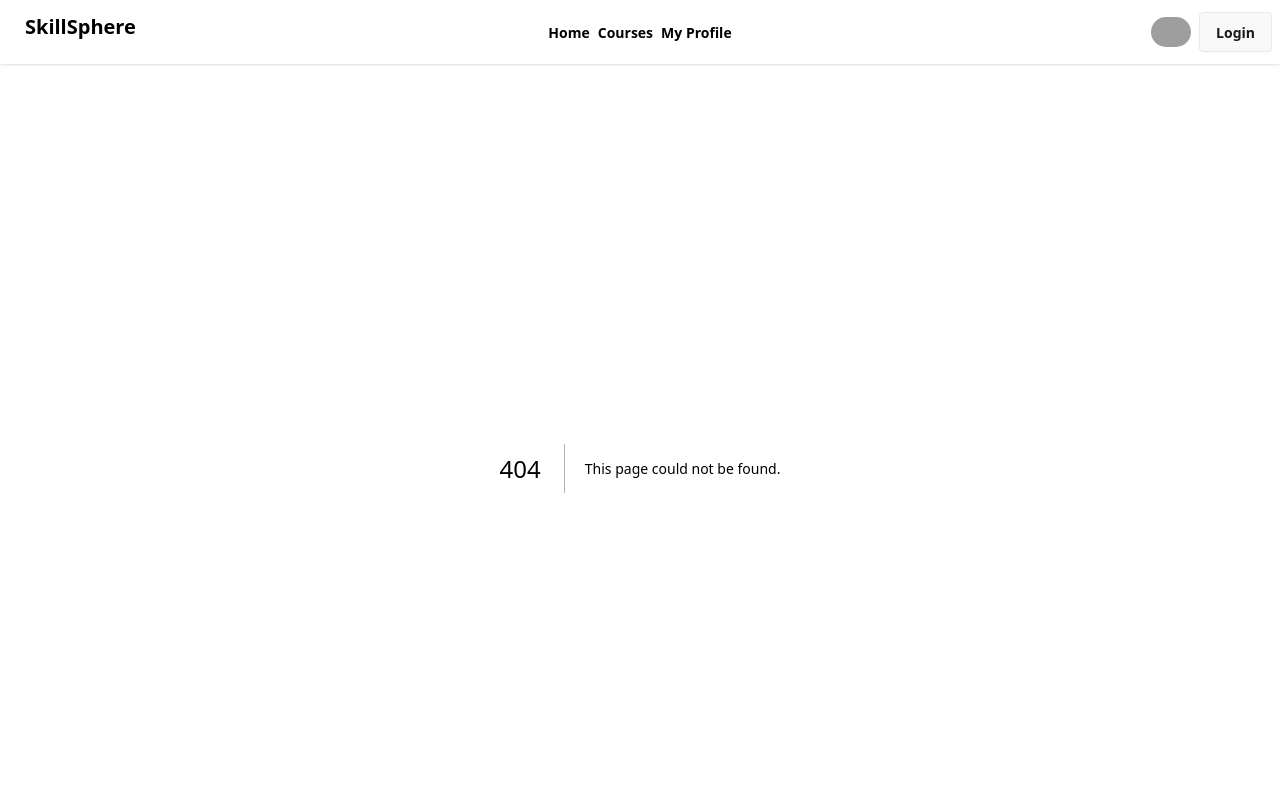
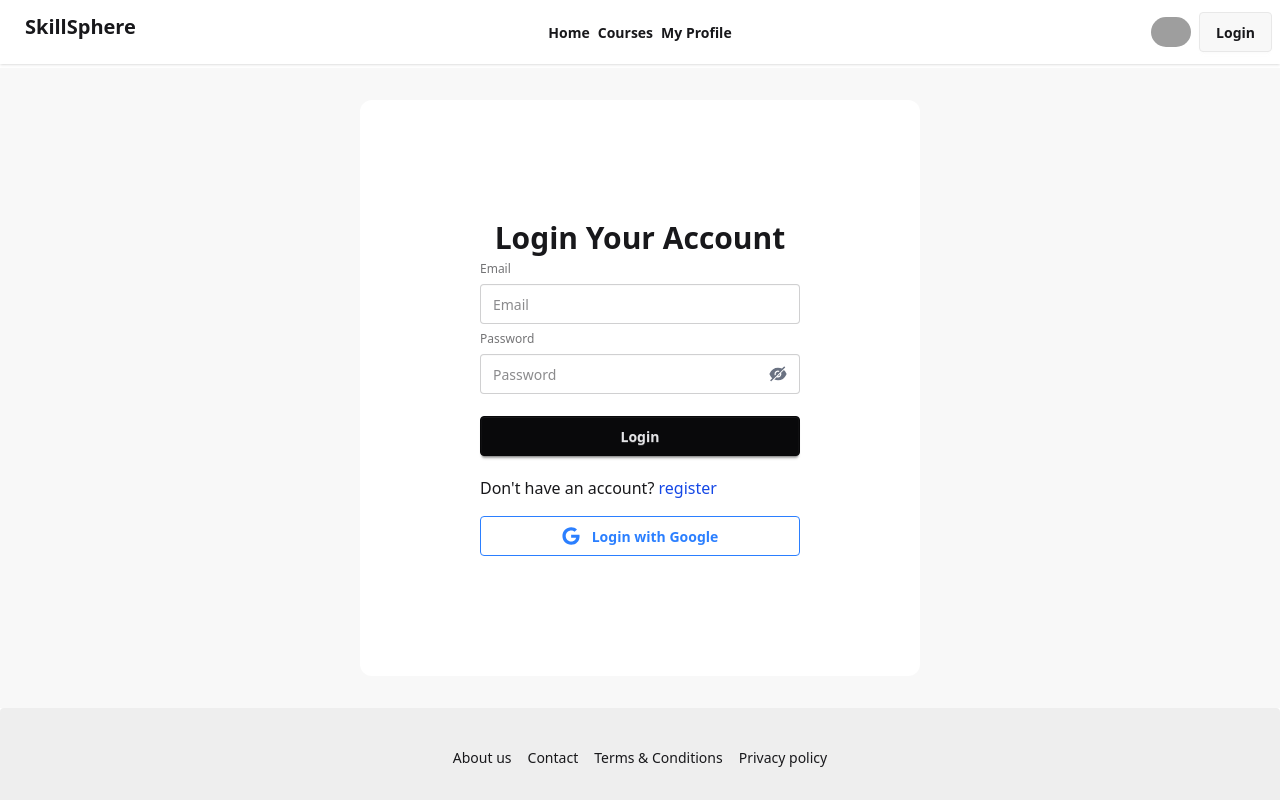
Before and after one commit to nahin113/NexLearn, a Next.js app: page /auth/login in a window 1280 px wide. Before the commit this address had no page. Shown: the top 800 px of the page. Built offline with nearby package versions, Linux system fonts and the light colour scheme; grey boxes are pictures that could not be loaded.

Commit message:
feat: implement authentication UI with styled login and registration forms

```diff
--- a/package.json
+++ b/package.json
@@ -9,10 +9,14 @@
     "lint": "eslint"
   },
   "dependencies": {
+    "@better-auth/mongo-adapter": "^1.6.9",
+    "better-auth": "^1.6.9",
     "json-server": "^1.0.0-beta.15",
+    "mongodb": "^7.2.0",
     "next": "16.2.4",
     "react": "19.2.4",
     "react-dom": "19.2.4",
+    "react-hook-form": "^7.75.0",
     "react-hot-toast": "^2.6.0",
     "react-icons": "^5.6.0",
     "react-toastify": "^11.1.0"
--- /dev/null
+++ b/src/app/auth/login/page.jsx
@@ -0,0 +1,108 @@
+"use client";
+// import { authClient } from "@/lib/auth-client";
+import Link from "next/link";
+import { useState } from "react";
+import { useForm } from "react-hook-form";
+import { toast } from "react-toastify";
+import { AiFillEye } from "react-icons/ai";
+import { AiFillEyeInvisible } from "react-icons/ai";
+import { FaGoogle} from "react-icons/fa";
+
+const handleLoginFunc = async (data) => {
+  const { email, password } = data;
+
+  const { data: res, error } = await authClient.signIn.email({
+    email: email,
+    password: password,
+    rememberMe: true,
+    callbackURL: "/",
+  });
+
+  if (res) toast.success("Login Successful");
+  if (error) toast.error(error.message);
+};
+
+// const authClient = createAuthClient();
+
+const LoginPage = () => {
+  const [isVisible, setIsVisible] = useState(false);
+  const {
+    register,
+    handleSubmit,
+    watch,
+    formState: { errors },
+  } = useForm();
+
+  const handleGoogleSignIn = async () => {
+    const data = await authClient.signIn.social({
+      provider: "google",
+    });
+    console.log(data);
+  };
+  return (
+    <div className="container mx-auto min-h-[80vh] flex justify-center items-center bg-base-200">
+      <div className="p-30 rounded-xl bg-white">
+        <h2 className="font-bold text-center text-3xl">Login Your Account</h2>
+        <form onSubmit={handleSubmit(handleLoginFunc)}>
+          <fieldset className="fieldset rounded-box w-xs ">
+            <label className="label">Email</label>
+            <input
+              type="email"
+              {...register("email", { required: "Email field is required" })}
+              className="input"
+              placeholder="Email"
+            />
+            {errors.email && (
+              <p className="text-red-500">{errors.email.message}</p>
+            )}
+
+            <label className="label">Password</label>
+            <div className="relative w-full max-w-xs">
+              <input
+                type={isVisible ? "text" : "password"}
+                {...register("password", {
+                  required: "Password field is required",
+                })}
+                className="input input-bordered w-full pr-10"
+                placeholder="Password"
+              />
+
+              <button
+                type="button"
+                className="absolute inset-y-0 right-0 flex items-center pr-3 text-gray-500 hover:text-gray-700"
+                onClick={() => setIsVisible(!isVisible)}
+              >
+                {isVisible ? (
+                  <AiFillEye size={20} />
+                ) : (
+                  <AiFillEyeInvisible size={20} />
+                )}
+              </button>
+            </div>
+            {errors.password && (
+              <p className="text-red-500">{errors.password.message}</p>
+            )}
+            <button className="btn btn-neutral mt-4">Login</button>
+          </fieldset>
+        </form>
+        <p className="mt-4">
+          Don't have an account?{" "}
+          <Link className="text-blue-700" href={"/auth/register"}>
+            register
+          </Link>
+        </p>
+        <div className="flex flex-col gap-2 pt-4">
+          <button
+            onClick={handleGoogleSignIn}
+            className="btn btn-outline border-blue-500 text-blue-500 hover:bg-blue-500 hover:border-blue-500 hover:text-white flex items-center gap-3 w-full"
+          >
+            <FaGoogle className="text-lg" />
+            <span>Login with Google</span>
+          </button>
+        </div>
+      </div>
+    </div>
+  );
+};
+
+export default LoginPage;
--- /dev/null
+++ b/src/app/auth/register/page.jsx
@@ -0,0 +1,115 @@
+"use client";
+// import { authClient } from "@/lib/auth-client";
+import Link from "next/link";
+import { useState } from "react";
+import { useForm } from "react-hook-form";
+import { toast } from "react-toastify";
+import { AiFillEye } from "react-icons/ai";
+import { AiFillEyeInvisible } from "react-icons/ai";
+const handleRegisterFunc = async (data) => {
+  const { name, email, password, Photo_URL } = data;
+
+  const { data: res, error } = await authClient.signUp.email({
+    name: name,
+    email: email,
+    password: password,
+    image: Photo_URL,
+    callbackURL: "/",
+  });
+
+  if (res) toast.success("SignUp Successful");
+  if (error) toast.error(error.message);
+};
+
+const RegisterPage = () => {
+  const [isVisible, setIsVisible] = useState(false);
+  const {
+    register,
+    handleSubmit,
+    watch,
+    formState: { errors },
+  } = useForm();
+  return (
+    <div className="container mx-auto min-h-[80vh] flex justify-center items-center bg-base-200">
+      <div className="p-30 rounded-xl bg-white">
+        <h2 className="font-bold text-center text-3xl">
+          Register Your Account
+        </h2>
+        <form onSubmit={handleSubmit(handleRegisterFunc)}>
+          <fieldset className="fieldset rounded-box w-xs ">
+            <label className="label">Name</label>
+            <input
+              type="text"
+              {...register("name", { required: "Name field is required" })}
+              className="input"
+              placeholder="Name"
+            />
+            {errors.name && (
+              <p className="text-red-500">{errors.name.message}</p>
+            )}
+
+            <label className="label">Photo URL</label>
+            <input
+              type="text"
+              {...register("Photo_URL", {
+                required: "Photo URL field is required",
+              })}
+              className="input"
+              placeholder="Photo URL"
+            />
+            {errors.Photo_URL && (
+              <p className="text-red-500">{errors.Photo_URL.message}</p>
+            )}
+
+            <label className="label">Email</label>
+            <input
+              type="email"
+              {...register("email", { required: "Email field is required" })}
+              className="input"
+              placeholder="Email"
+            />
+            {errors.email && (
+              <p className="text-red-500">{errors.email.message}</p>
+            )}
+
+            <label className="label">Password</label>
+            <div className="relative w-full max-w-xs">
+              <input
+                type={isVisible ? "text" : "password"}
+                {...register("password", {
+                  required: "Password field is required",
+                })}
+                className="input input-bordered w-full pr-10"
+                placeholder="Password"
+              />
+
+              <button
+                type="button"
+                className="absolute inset-y-0 right-0 flex items-center pr-3 text-gray-500 hover:text-gray-700"
+                onClick={() => setIsVisible(!isVisible)}
+              >
+                {isVisible ? (
+                  <AiFillEye size={20} />
+                ) : (
+                  <AiFillEyeInvisible size={20} />
+                )}
+              </button>
+            </div>
+            {errors.password && (
+              <p className="text-red-500">{errors.password.message}</p>
+            )}
+            <button className="btn btn-neutral mt-4">Register</button>
+          </fieldset>
+        </form>
+        <p className="mt-4">
+          Already Have an account?{" "}
+          <Link className="text-blue-700" href={"/auth/login"}>
+            Login
+          </Link>
+        </p>
+      </div>
+    </div>
+  );
+};
+
+export default RegisterPage;
--- a/src/components/layout/Navbar.jsx
+++ b/src/components/layout/Navbar.jsx
@@ -60,7 +60,7 @@ const Navbar = () => {
               />
             </div>
             <div>
-              <Link className="btn" href="/">
+              <Link className="btn" href="/auth/login">
                 Login
               </Link>
             </div>
```
Also changed, not shown: 1 other file (tests, documents, lock files or other folders).
